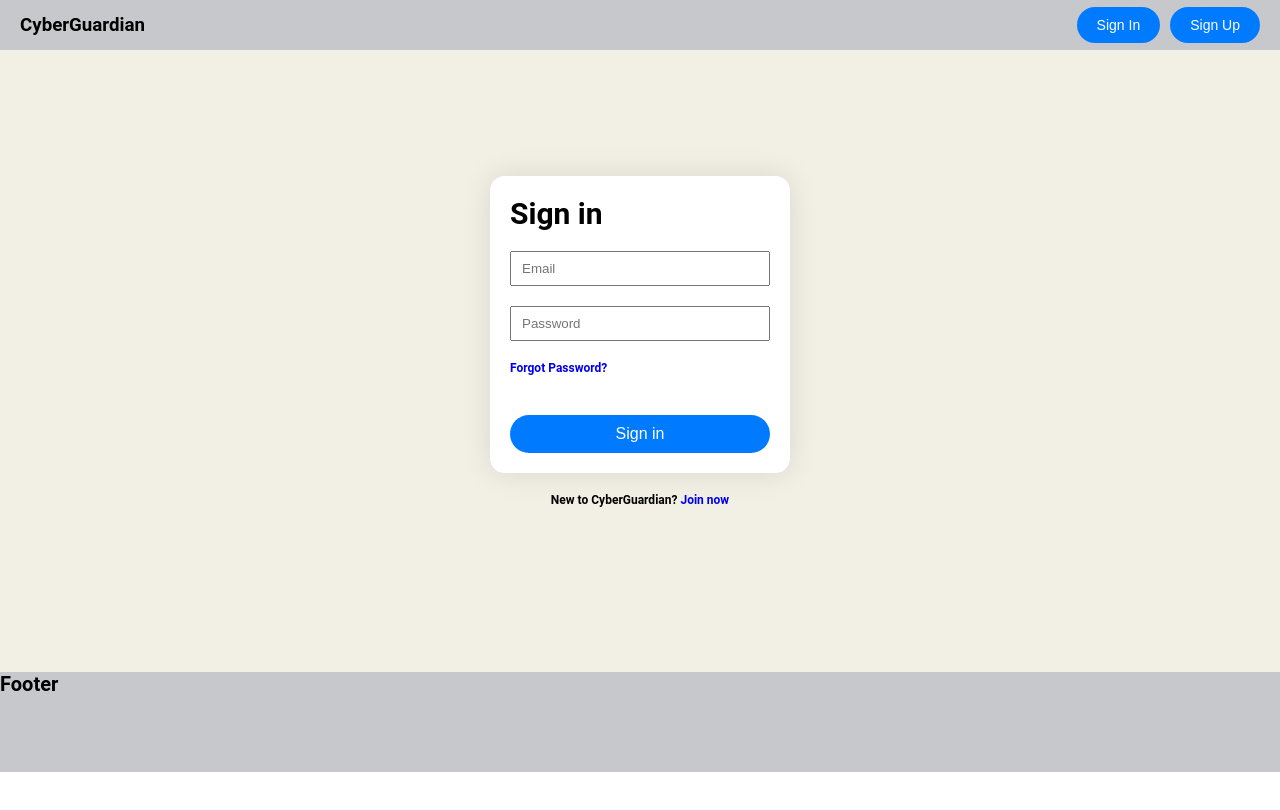
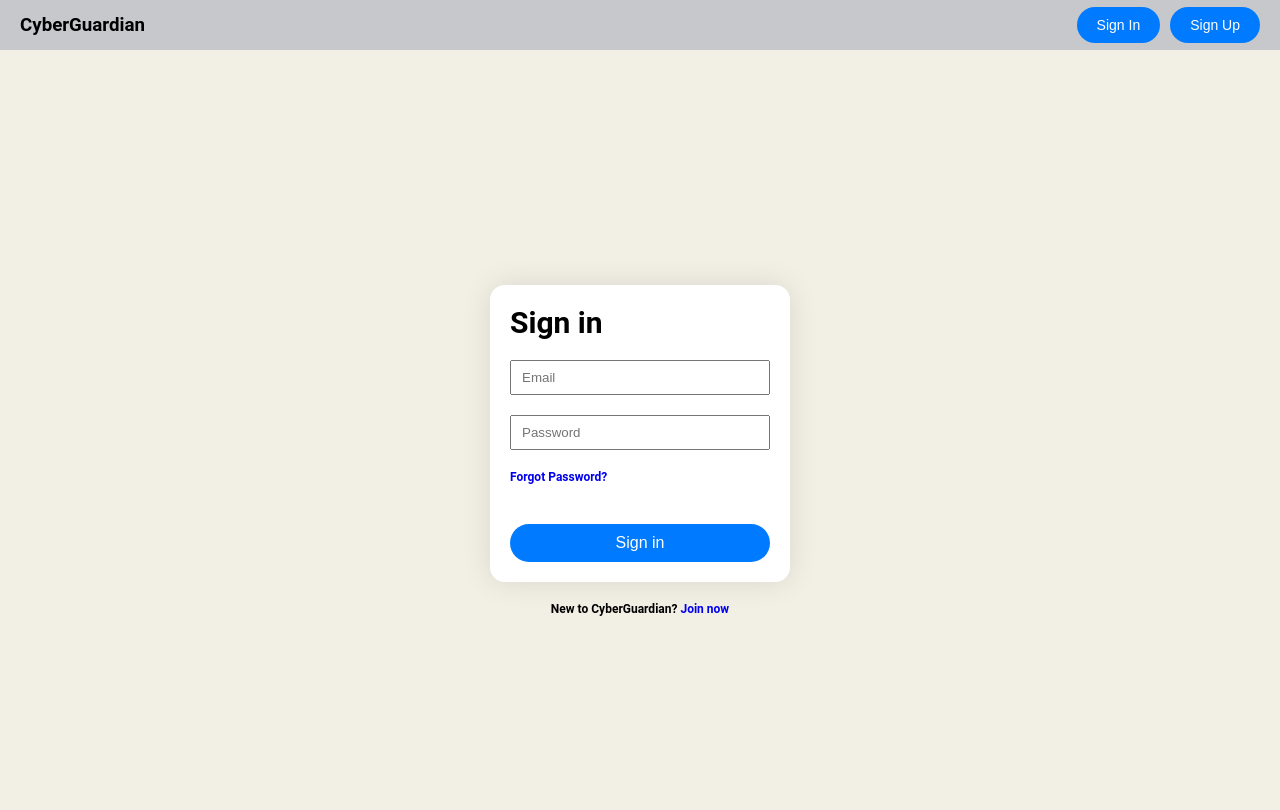
Before and after one commit to PatF3lix/CyberGuardian, a Next.js app in the folder cyberguardian/: page /SignIn in a window 1280 px wide. Shown: the top 810 px of the page. Built offline with nearby package versions, Linux system fonts and the light colour scheme.

Commit message:
corrected the width of the main content to adapt to every pages needs

```diff
--- a/cyberguardian/components/layout/Footer/Footer.module.css
+++ b/cyberguardian/components/layout/Footer/Footer.module.css
@@ -1,4 +1,5 @@
 .container {
   background-color: var(--tertiary-color);
   height: 10rem;
+  width: 100%;
 }
--- a/cyberguardian/components/layout/Layout/Layout.module.css
+++ b/cyberguardian/components/layout/Layout/Layout.module.css
@@ -2,11 +2,11 @@
   width: 100%;
   height: 100%;
   background-color: var(--primary-color);
+  position: relative;
 }
 
 .containerMain {
   width: 80%;
   height: 100%;
   margin: 0 auto;
-  margin-bottom: 4rem;
 }
--- a/cyberguardian/components/layout/Layout/Layout.tsx
+++ b/cyberguardian/components/layout/Layout/Layout.tsx
@@ -1,6 +1,5 @@
 import type { ReactNode } from "react";
 import Header from "../Header/Header";
-import Footer from "../Footer/Footer";
 import styles from "./Layout.module.css";
 
 type LayoutProps = {
@@ -12,7 +11,6 @@ export default function Layout({ children }: LayoutProps) {
     <div className={styles.rootContainer}>
       <Header />
       <main className={styles.containerMain}>{children}</main>
-      <Footer />
     </div>
   );
 }
--- a/cyberguardian/components/reusable/Btn/Btn.module.css
+++ b/cyberguardian/components/reusable/Btn/Btn.module.css
@@ -16,4 +16,5 @@
 .loadMoreBtn {
   align-self: center;
   width: fit-content;
+  margin-bottom: 4rem;
 }
--- a/cyberguardian/components/signForm/signForm.module.css
+++ b/cyberguardian/components/signForm/signForm.module.css
@@ -1,5 +1,5 @@
 .containerForm {
-  height: 72.8vh;
+  height: 100vh;
   width: 100%;
   display: flex;
   flex-direction: column;
--- a/cyberguardian/styles/globals.scss
+++ b/cyberguardian/styles/globals.scss
@@ -19,3 +19,8 @@ html {
 body {
   font-family: "Roboto", sans-serif;
 }
+
+#__next {
+  width: 100%;
+  height: 100%;
+}
```
